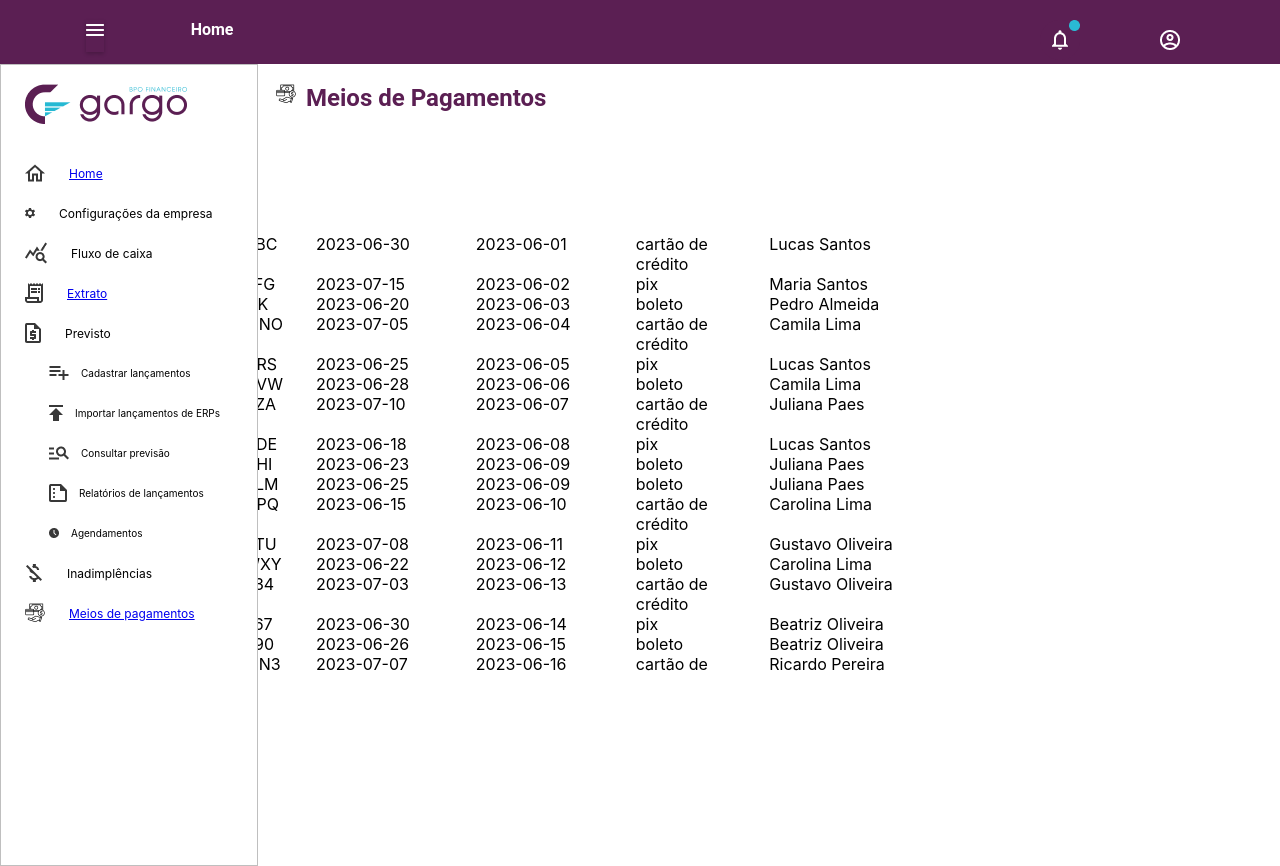
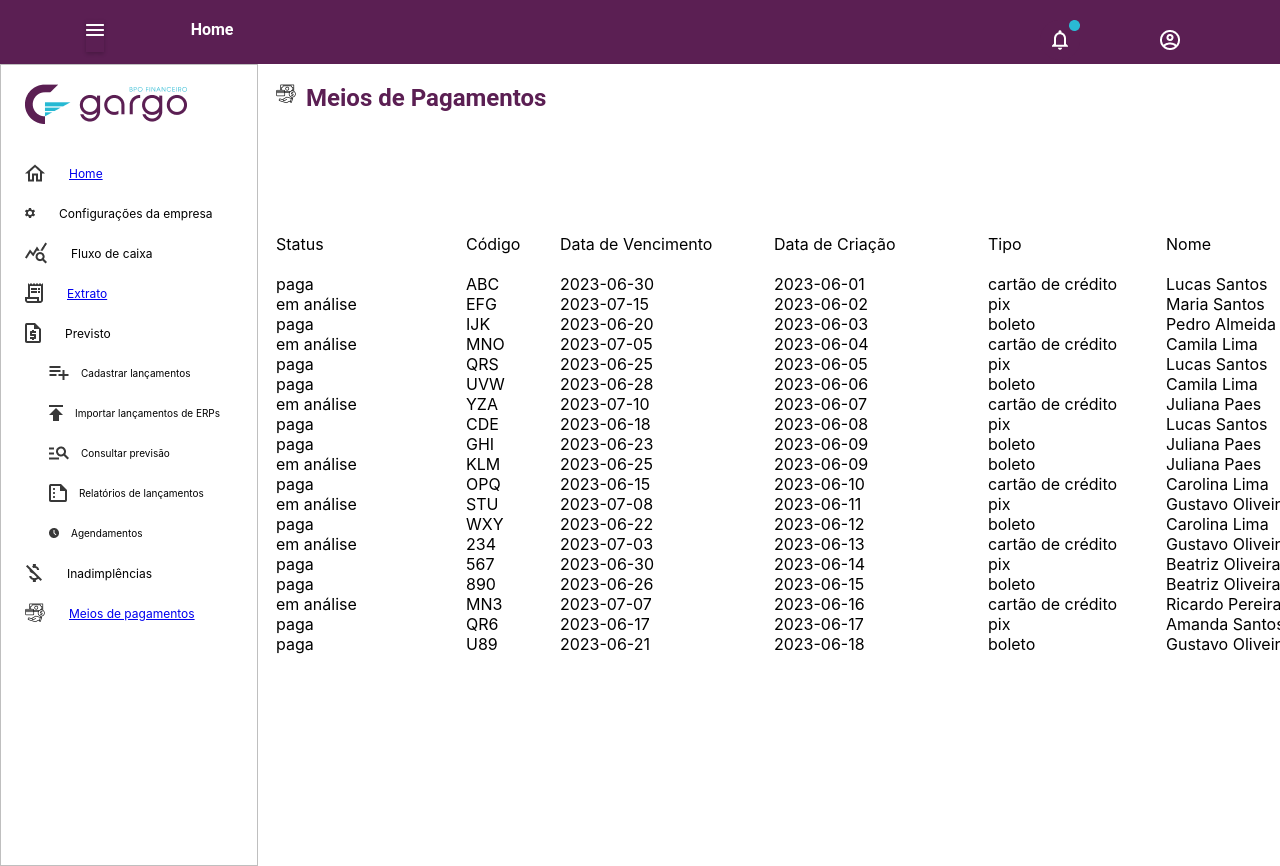
Before and after one commit to leonardod7/Apoena_React_Project, a React (Create React App) app: page /meiosdepagamentos in a window 1280 px wide. Shown: the top 866 px of the page. Built offline with nearby package versions, Linux system fonts and the light colour scheme.

Commit message:
pagina-meios-de-pagamento-parte1

```diff
--- a/src/components/Faturas/Faturas.jsx
+++ b/src/components/Faturas/Faturas.jsx
@@ -1,11 +1,22 @@
 import ItemFatura from "../ItemFatura/ItemFatura";
 import Container from "./Style";
+import { Cabecalho, Valor, Status, Codigo, DataVencimento, DataCriacao, Tipo, Nome } from "../ItemFatura/Style";
 import faturas from "../../data/faturas.json";
 
 
 const Faturas = () => (
+    <>
+        <Cabecalho>
+            <Valor>Valor</Valor>
+            <Status>Status</Status>
+            <Codigo>Código</Codigo>
+            <DataVencimento>Data de Vencimento</DataVencimento>
+            <DataCriacao>Data de Criação</DataCriacao>
+            <Tipo>Tipo</Tipo>
+            <Nome>Nome</Nome>
+        </Cabecalho>
+
         <Container>
-
             {
                 faturas.map(
                     (ele, ind) => (
@@ -23,6 +34,7 @@ const Faturas = () => (
                 )
             }
         </Container>
+    </>
 );
 
 export default Faturas;
--- a/src/components/Faturas/Style.js
+++ b/src/components/Faturas/Style.js
@@ -2,11 +2,12 @@ import styled from "styled-components";
 
 const Container = styled.div`
     position: relative;
-    width: 70%;
+    width: 100%;
     height: 440px;
     overflow-y: scroll;
     padding-left: 10%;
-    padding-top: 150px;
+    padding-top: 20px;
+    border: 1px;
 `;
 
 export default Container;
--- a/src/components/ItemFatura/Style.js
+++ b/src/components/ItemFatura/Style.js
@@ -6,10 +6,20 @@ const Container = styled.div`
     display: flex;
     flex-direction: row;
     flex-wrap: nowrap;
+    justify-content: normal;
+    gap: 10px;
+`;
+
+const Cabecalho = styled.div`
+    display: flex;
+    flex-direction: row;
+    flex-wrap: nowrap;
     width: 100%;
     justify-content: normal;
     gap: 10px;
-
+    position: relative;
+    padding-left: 10%;
+    padding-top: 150px;
 `;
 
 const Valor = styled.span`
@@ -31,8 +41,6 @@ const Valor = styled.span`
 `;
 
 const Status = styled.span`
-    display: none;
-
     @media screen and (min-width: ${Dispositivo.desktop}px) {
         width: 15%;
     };
@@ -44,7 +52,7 @@ const Status = styled.span`
     };
 
     @media screen and (min-width: ${Dispositivo.smallMobile}px) {
-
+        width: 15%;
     };
 `;
 
@@ -134,4 +142,4 @@ const Nome = styled.span`
     };
 `;
 
-export {Container, Valor, Status, Codigo, DataVencimento, DataCriacao, Tipo, Nome};
+export {Container, Cabecalho, Valor, Status, Codigo, DataVencimento, DataCriacao, Tipo, Nome};
--- a/src/pages/Style.js
+++ b/src/pages/Style.js
@@ -51,15 +51,12 @@ const ContainerExtrato = styled.div`
 
     @media screen and (min-width: ${Dispositivo.desktop}px) {
       height: 720px;
-
     };
 
     @media screen and (min-width: ${Dispositivo.smallMobile}px) {
       margin-top: 40px;
       left: 20%;
-
     };
-
 `;
 
 const ContainerFaturas = styled.div`
```
Also changed, not shown: src/components/ItemFatura/ItemFatura.jsx (line endings or trailing spaces). Lines whose indentation alone changed are shown as unchanged.
